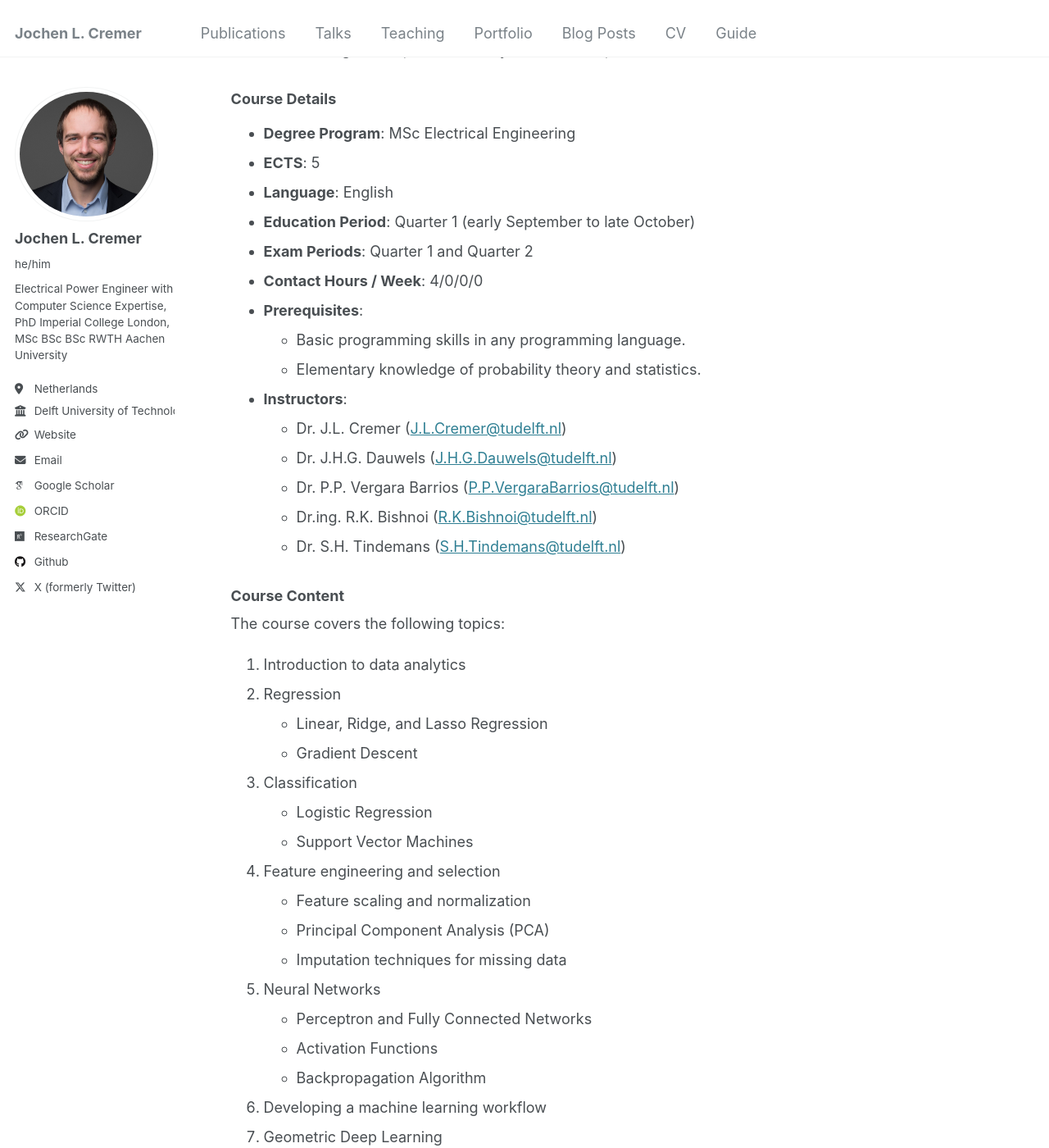
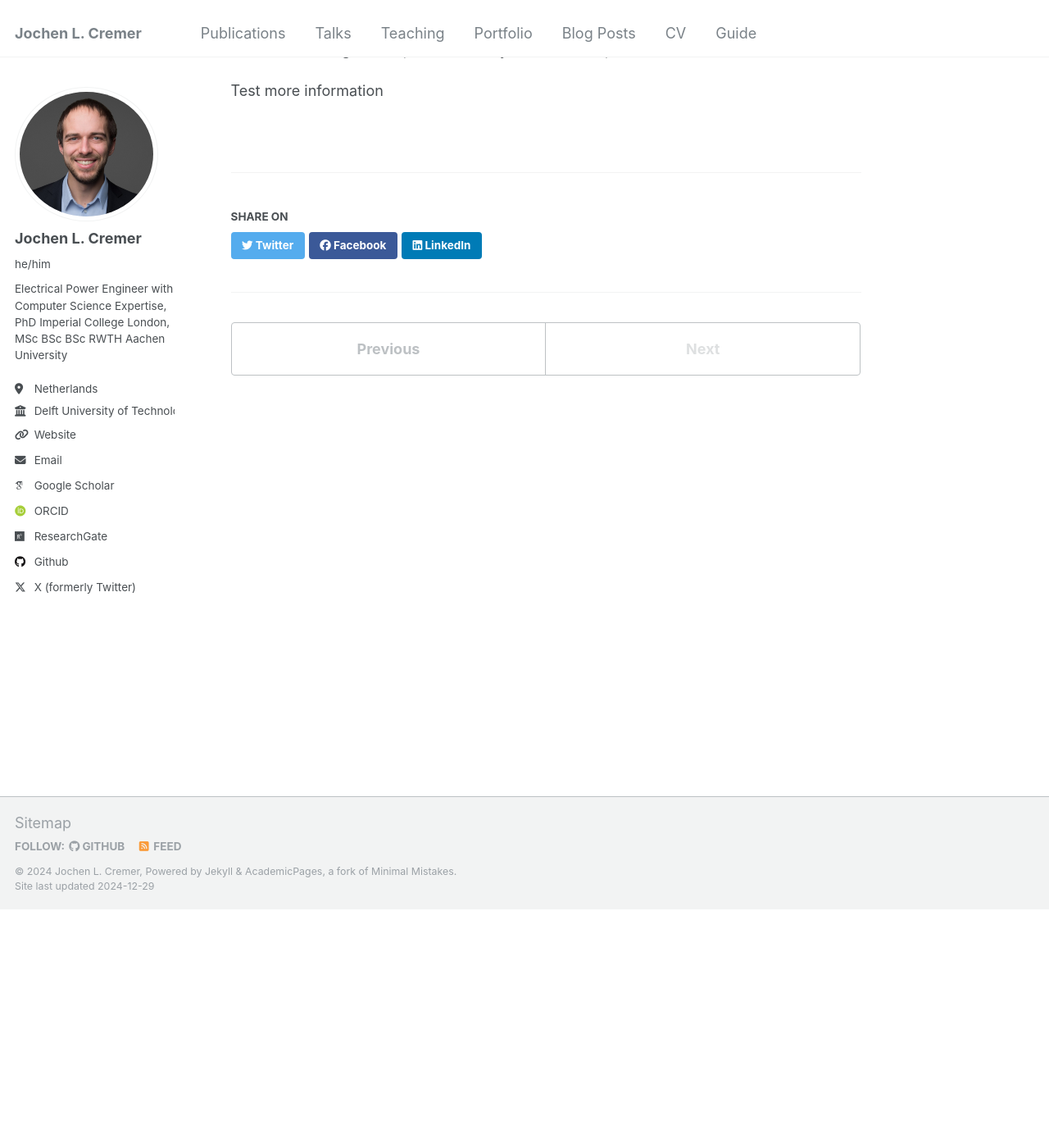
Before and after one commit to JochenC/JochenC.github.io, a Jekyll site: the page built from _teaching/2024-ee4c12-machine-learning2.md, in a window 1280 px wide and 1400 px high, scrolled down 291 px. Shown: the whole window at 82% size. Built offline with Jekyll 4.4.1, drawn with Linux system fonts in a browser that asks for light colours; some web fonts are replaced; some of the changed text lies outside the part shown.

Commit message:
Add files via upload

```diff
--- a/_teaching/2024-ee4c12-machine-learning2.md
+++ b/_teaching/2024-ee4c12-machine-learning2.md
@@ -10,50 +10,4 @@ location: "Delft, Netherlands"
 
 EE4C12 is a graduate-level course designed for MSc students in Electrical Engineering at TU Delft. This course provides a comprehensive introduction to machine learning concepts, with a focus on applications relevant to electrical and energy systems. Students will gain theoretical knowledge and hands-on experience, equipping them to apply machine learning techniques effectively in real-world problems.
 
-
-### Course Details
-- **Degree Program**: MSc Electrical Engineering
-- **ECTS**: 5
-- **Language**: English
-- **Education Period**: Quarter 1 (early September to late October)
-- **Exam Periods**: Quarter 1 and Quarter 2
-- **Contact Hours / Week**: 4/0/0/0
-- **Prerequisites**:
-  - Basic programming skills in any programming language.
-  - Elementary knowledge of probability theory and statistics.
-- **Instructors**:
-  - Dr. J.L. Cremer ([J.L.Cremer@tudelft.nl](mailto:J.L.Cremer@tudelft.nl))
-  - Dr. J.H.G. Dauwels ([J.H.G.Dauwels@tudelft.nl](mailto:J.H.G.Dauwels@tudelft.nl))
-  - Dr. P.P. Vergara Barrios ([P.P.VergaraBarrios@tudelft.nl](mailto:P.P.VergaraBarrios@tudelft.nl))
-  - Dr.ing. R.K. Bishnoi ([R.K.Bishnoi@tudelft.nl](mailto:R.K.Bishnoi@tudelft.nl))
-  - Dr. S.H. Tindemans ([S.H.Tindemans@tudelft.nl](mailto:S.H.Tindemans@tudelft.nl))
-
-### Course Content
-The course covers the following topics:
-1. Introduction to data analytics
-2. Regression
-   - Linear, Ridge, and Lasso Regression
-   - Gradient Descent
-3. Classification
-   - Logistic Regression
-   - Support Vector Machines
-4. Feature engineering and selection
-   - Feature scaling and normalization
-   - Principal Component Analysis (PCA)
-   - Imputation techniques for missing data
-5. Neural Networks
-   - Perceptron and Fully Connected Networks
-   - Activation Functions
-   - Backpropagation Algorithm
-6. Developing a machine learning workflow
-7. Geometric Deep Learning
-   - Graph Neural Networks
-   - Convolutional Neural Networks
-8. Tree-based methods
-9. Reinforcement learning
-   - Markov Decision Processes
-   - Tabular methods, SARSA, and Q-Learning
-10. Hardware in ML
-    - Overview of platforms (CPU, GPU, FPGA, ASIC)
-
-[Course documentation and detailed syllabus here](https://studiegids.tudelft.nl/a101_displayCourse.do?course_id=67670)
+Test more information
```
